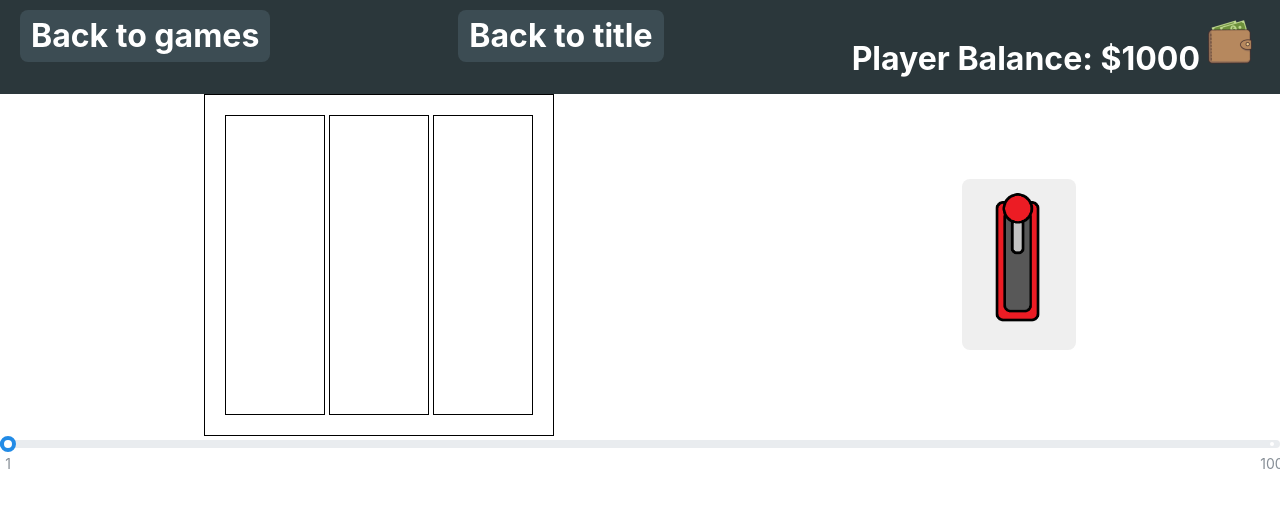
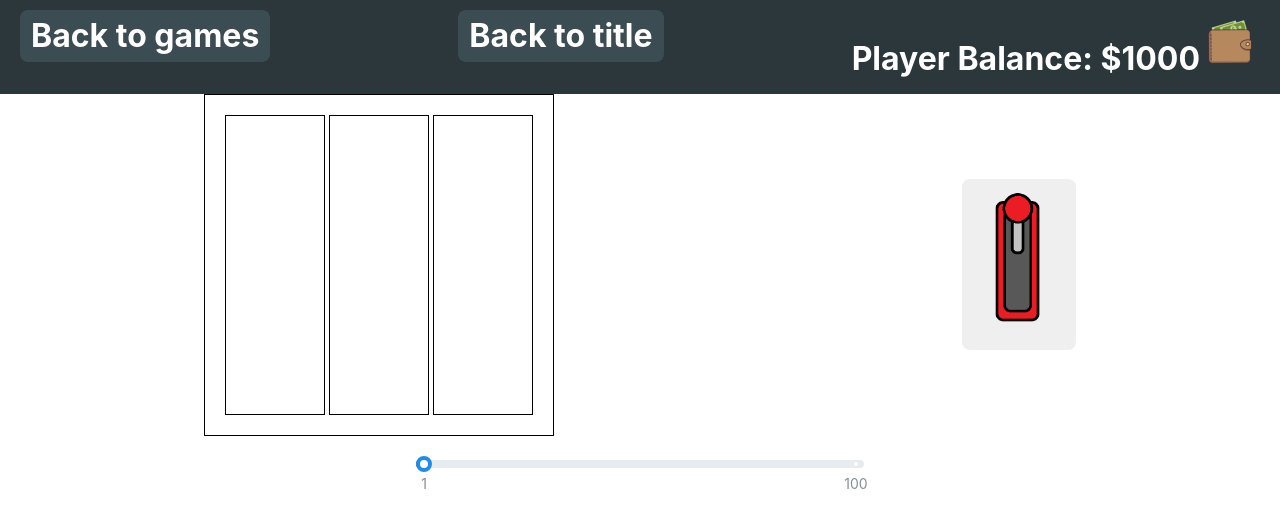
Before and after one commit to ThomasClifton/CasinoSim, a React (Vite) app: page /slots in a window 1280 px wide. Shown: the top 528 px of the page. Built offline with nearby package versions, Linux system fonts and the light colour scheme.

Commit message:
Slider resizing

```diff
--- a/src/containers/SlotsGameContainer.tsx
+++ b/src/containers/SlotsGameContainer.tsx
@@ -53,7 +53,7 @@ const Slots = () => {
             {
             // https://mantine.dev/core/slider/
             }
-            <div>
+            <div className="sliderContainer">
             <Slider min={1}
             color="blue"
             marks={[
--- a/src/styles/_slots.css
+++ b/src/styles/_slots.css
@@ -49,8 +49,13 @@ img {
 
   .slider {
     position: absolute;
-    width: 350px;
-    bottom: rem(-1px);
+    width: 100%
+  }
+
+  .sliderContainer {
+    width: 35%;
+    margin: auto;
+    padding-top: 20px;
   }
 
   .thumb {
```
